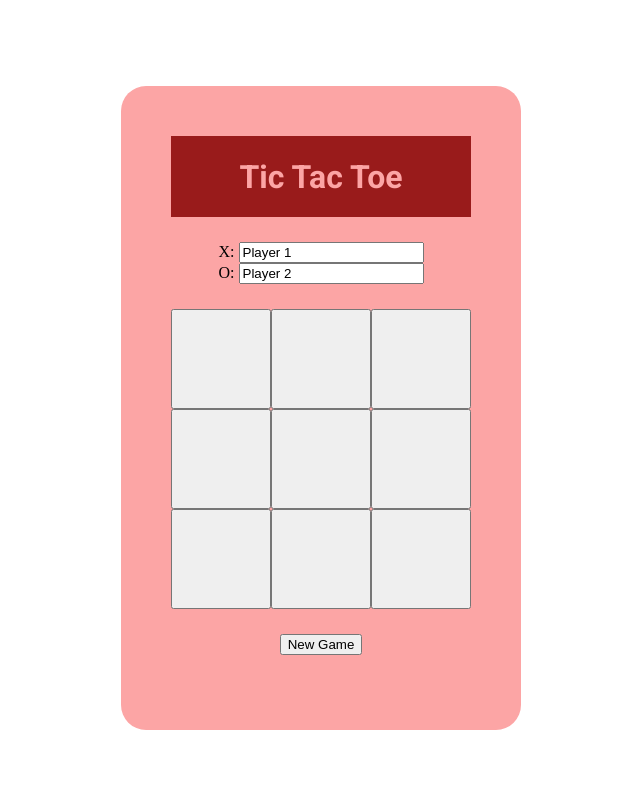
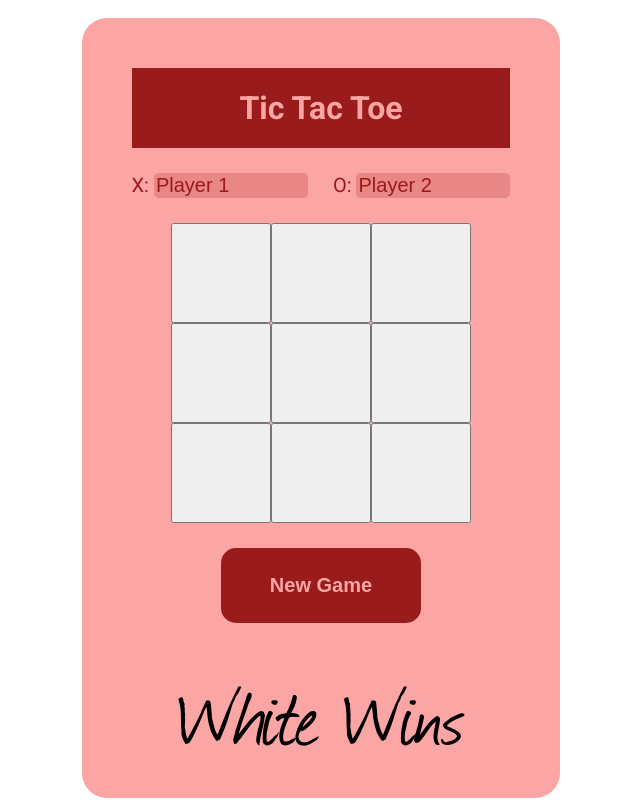
Before and after one commit to OmarNaguib/Tic-Tac-Toe, a plain HTML site: page index.html in a window 1280 px wide. Shown: the whole page, without its empty margins (319-959 px from the left). Drawn offline with Linux system fonts and the light colour scheme.

Commit message:
Add style

```diff
--- a/index.html
+++ b/index.html
@@ -30,7 +30,7 @@
             <button class="new" onclick="game.newGame()"> New Game</button>
         </div>
         <div class="display">
-
+            White Wins
         </div>
 
     </main>
--- a/style.css
+++ b/style.css
@@ -10,7 +10,6 @@
     --color-dark:#991b1b;
     --color-light:#fca5a5;
 }
-h1{}
 
 
 html,body{
@@ -24,6 +23,7 @@ body{
 
 
 main{
+    font-family: "Roboto";
     display: flex;
     flex-direction: column;
     justify-content: center;
@@ -36,17 +36,7 @@ main{
 
 }
 
-
-.container{
-    display: grid;
-    grid-template-columns: repeat(3,100px);
-    grid-template-rows: repeat(3,100px);
-
-
-
-}
 main>.title{
-    font-family: "Roboto";
     background-color: var(--color-dark);
     width: 100%;
     display: flex;
@@ -54,6 +44,29 @@ main>.title{
     color:var(--color-light);
 }
 
+main .names{
+    display: flex;
+    gap: 25px;
+    align-items: center;
+    color: var(--color-dark);
+    font-size: 20px;
+}
+
+main .names input{
+    border-style: none;
+    background-color: #e98686;
+    font-size: 20px;
+    width: 150px;
+    border-radius: 5px;
+    color: var(--color-dark);
+}
+
+
+.container{
+    display: grid;
+    grid-template-columns: repeat(3,100px);
+    grid-template-rows: repeat(3,100px);
+}
 
 .container>button{
     padding: 0px;
@@ -74,3 +87,20 @@ main>.title{
     color: var(--color-o);
     background-color: var(--color-x);
 }
+
+main .new{
+    width: 200px;
+    height: 75px;
+    border-radius: 15px;
+    font-size: 20px;
+    font-weight: 700;
+    color: var(--color-light);
+    background-color: var(--color-dark);
+    border-style: none;
+}
+
+main .display{
+    height: 100px;
+    font-family: "handwriting";
+    font-size: 100px;
+}
```
